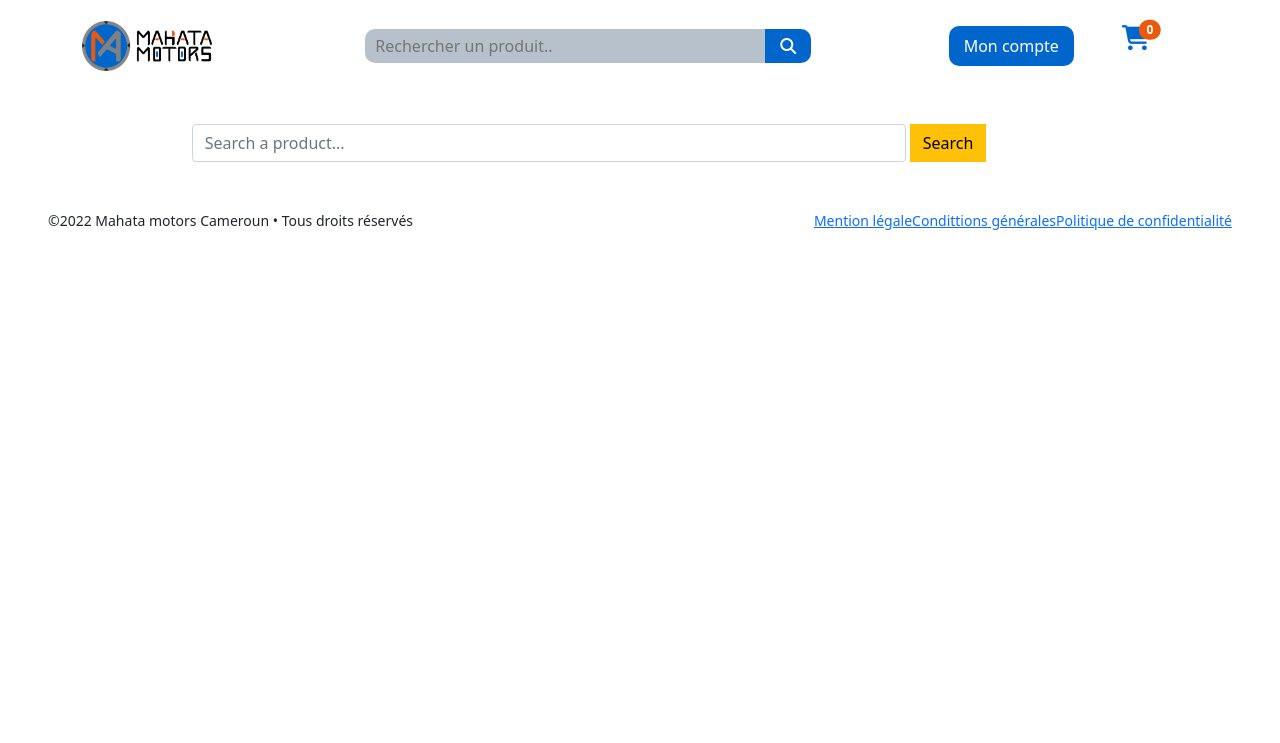
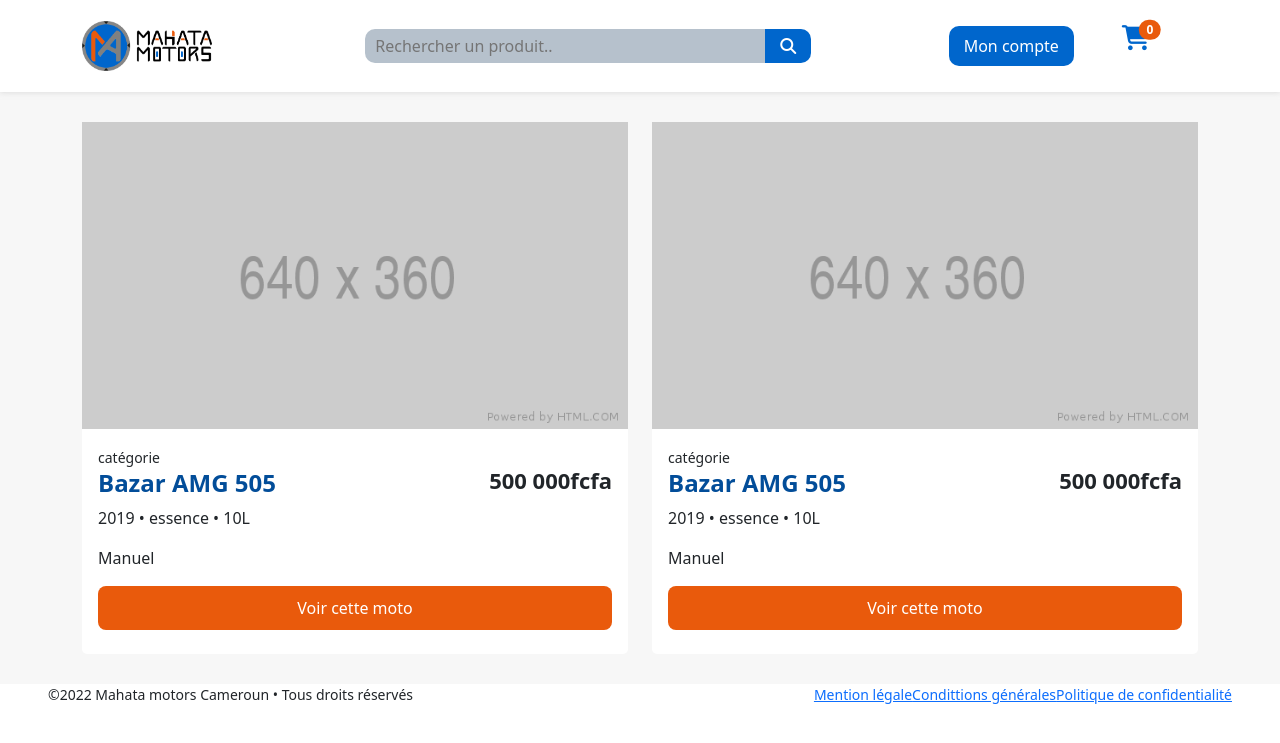
Before and after one commit to etali-m/mahata_motors, a Django app: page /boutique/ in a window 1280 px wide. Shown: the top 743 px of the page. Run offline with Django 4.2, Linux system fonts and the light colour scheme; data that the repository does not hold is empty; some libraries are stand-ins or nearby versions.

Commit message:
store page product item

```diff
--- a/static/css/app.css
+++ b/static/css/app.css
@@ -104,7 +104,9 @@
 	background-color: #0066cc;
 	font-family: Arial, Helvetica, sans-serif;
   }
-
+  .nav{
+	background-color: #f8faff;
+  }
   .navigation > a {
 	float: left;
 	font-size: 16px;
--- a/store/templates/store/boutique.html
+++ b/store/templates/store/boutique.html
@@ -1,38 +1,52 @@
 {% extends 'base.html' %}
 {% load static %}
 {% block content %}
+<!-- liste des produits -->
+<main style="background-color:#f7f7f7; padding: 30px 0px;">
+    <div class="container">
 
-<!--RECHERCHE-->
-<div class="row mt-3 mb-5">
-    <form class="col-lg-10 g-3 offset-lg-1 d-flex justify-content-center"
-        action="" method="get">
+        <div class="row">
 
-        <div class="col-8">
-            <input type="text" class="form-control form-control-md" name="query" placeholder="Search a product... ">
-        </div>&nbsp;
-        <div class="col-2 ml-2">
-            <button type="submit" class="btn btn-warning"> Search</button>
         </div>
 
-    </form>
-</div>
-<!-- liste des produits -->
-<div class="container">
-    <div class="row">
-        {% for product in products %}
-            <div class="col-lg-4">
-                <img class="thumbnail" src="{{ product.imageURL }}" >
-                <div class="box-element product">
-                    <h6><strong>{{ product.name }}</strong></h6>
-                    <hr>
-                    <button class="btn btn-outline-secondary att-btn">Ajouter au panier</button>
-                    <a class="btn btn-outline-success" href="#">Voir</a>
-                    <h5 style="display: inline-block; float:right;">{{ product.price }} FCFA</h5>
+        <div class="row">
+            <div class="col-6">
+                <div class="product_item">
+                    <img class="" src="{% static 'images/placeholder.png' %}" alt="" width="100%">
+                    <div class="bg-white p-3" style="border-radius: 0px 0px 5px 5px;">
+                        <small>catégorie</small>
+                        <div class="d-flex justify-content-between">
+                            <h4 class="item_name">Bazar AMG 505</h4>
+                            <p class="item_price">500 000fcfa</p>
+                        </div>
+                        <p>2019 &bullet; essence &bullet; 10L </p>
+                        <p>Manuel</p>
+                        <div class="d-grid gap-2 pb-2">
+                            <button class="btn_popular" type="button">Voir cette moto</button>
+                        </div>
+                    </div>
                 </div>
             </div>
-        {% endfor %}
+            <div class="col-6">
+                <div class="product_item">
+                    <img class="" src="{% static 'images/placeholder.png' %}" alt="" width="100%">
+                    <div class="bg-white p-3" style="border-radius: 0px 0px 5px 5px;">
+                        <small>catégorie</small>
+                        <div class="d-flex justify-content-between">
+                            <h4 class="item_name">Bazar AMG 505</h4>
+                            <p class="item_price">500 000fcfa</p>
+                        </div>
+                        <p>2019 &bullet; essence &bullet; 10L </p>
+                        <p>Manuel</p>
+                        <div class="d-grid gap-2 pb-2">
+                            <button class="btn_popular" type="button">Voir cette moto</button>
+                        </div>
+                    </div>
+                </div>
+            </div>
+        </div>
     </div>
-</div>
+</main>
 
 <!--
 <div class="row">
--- a/templates/base.html
+++ b/templates/base.html
@@ -17,7 +17,7 @@
 </head>
 <body>
   <header>
-    <nav class="navbar navbar-expand-md bg-white navbar-light py-3">
+    <nav class="navbar navbar-expand-md py-3" style="box-shadow: 0px 1px 5px rgba(204, 204, 204, 0.577);">
       <div class="container">
           <a class="navbar-brand text-uppercase fw-bold" href="{% url 'home' %}">
               <img src="{% static 'images/logo1.png' %}" width="130" height="50" alt="">
```
